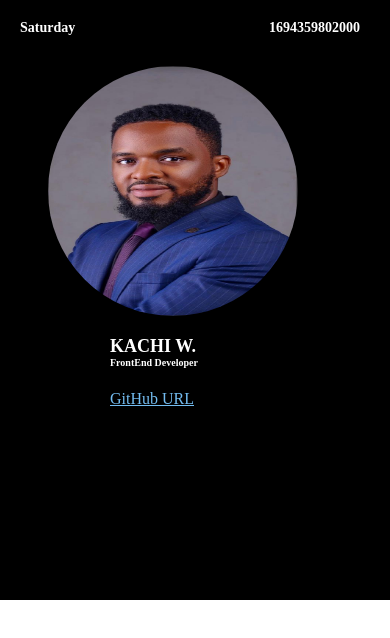
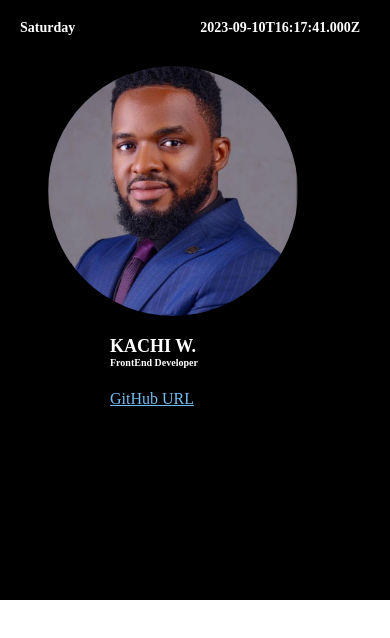
Before and after one commit to Wkachi/kachiWStageOneTask, a plain HTML site: page index.html in a window 390 px wide. Shown: the top 638 px of the page. Drawn offline with Linux system fonts and the light colour scheme.

Commit message:
utc updated

```diff
--- a/script.js
+++ b/script.js
@@ -11,7 +11,15 @@ const timeSpace = document.querySelector('[data-testid="currentUTCTime"]');
 
 
 
-const timestamp = Date.now();
-console.log(`The current timestamp is ${timestamp}`);
+// const timestamp = Date.now();
+// console.log(`The current timestamp is ${timestamp}`);
 
- timeSpace.innerHTML = timestamp;
+//  timeSpace.innerHTML = timestamp;
+
+ let date = new Date("2023-09-10T16:17:41"); // local time
+ let utc = Date.UTC( date.getHours(), date.getMinutes(), date.getSeconds()); // UTC time in milliseconds
+ let iso = date.toISOString(); // UTC time in string format
+ console.log(utc); // 1697187461000
+ console.log(iso); // 2023-09-10T16:17:41.000Z
+
+ timeSpace.innerHTML = iso;
--- a/style.css
+++ b/style.css
@@ -56,6 +56,7 @@
     border-radius: 50%;
     position:relative;
     bottom:110px;
+    object-fit: cover;
    height: 300px;
    width:300px;
 }
@@ -124,6 +125,7 @@
         border-radius: 50%;
         position:relative;
         bottom:110px;
+        object-fit: cover;
        height: 200px;
        width:200px;
     }
@@ -178,6 +180,7 @@
         border-radius: 50%;
         position:relative;
         bottom:150px;
+        object-fit: cover;
         right:210px;
        height: 270px;
        width:270px;
@@ -240,6 +243,7 @@
 
     .slackImage img{
         border-radius: 50%;
+        object-fit: cover;
         position:relative;
         bottom:170px;
         right:230px;
```
